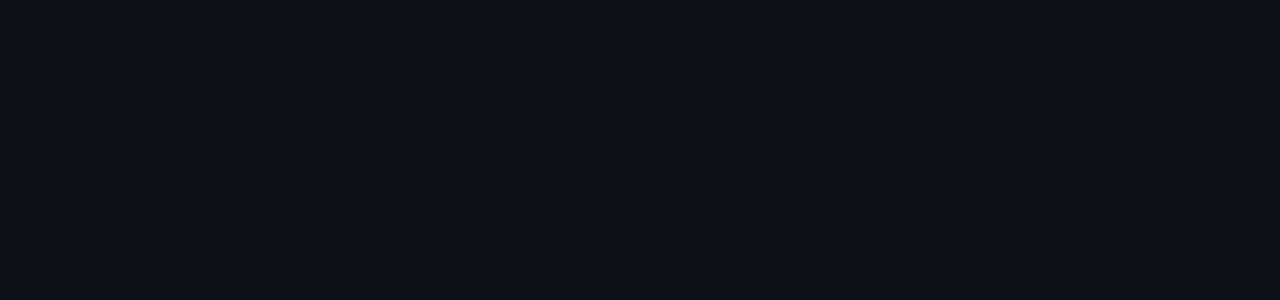
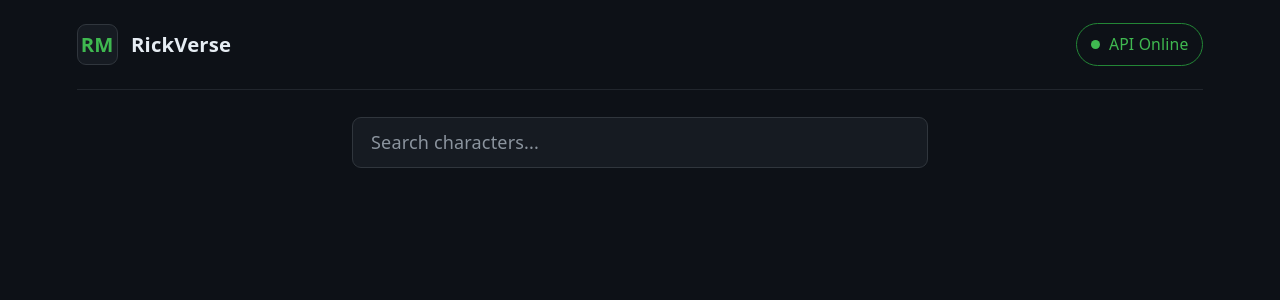
Before and after one commit to josecarlosonate/RickVerse, a React (Vite) app: page / in a window 1280 px wide. Shown: the top 300 px of the page. Built offline with nearby package versions, Linux system fonts and the light colour scheme.

Commit message:
feat: add search and header component

```diff
--- a/src/App.tsx
+++ b/src/App.tsx
@@ -1,10 +1,13 @@
 import './App.css'
+import Header from './components/Header'
+import Search from './components/Search'
 
 function App() {
 
   return (
     <>
-
+      <Header />
+      <Search />
     </>
   )
 }
--- /dev/null
+++ b/src/components/Header.tsx
@@ -0,0 +1,18 @@
+function Header() {
+    return (
+        <header className="flex h-20 items-center justify-between border-b border-[#21262d]">
+            <a href="/" className="flex items-center gap-3 text-lg font-semibold text-[#e6edf3]">
+                <span className="grid h-9 w-9 place-items-center rounded-lg border border-[#30363d] bg-[#161b22] font-bold text-[#3fb950]">
+                    RM
+                </span>
+                <span>RickVerse</span>
+            </a>
+            <div className="flex items-center gap-2 rounded-full border border-[#238636] px-3 py-2 text-sm text-[#3fb950]">
+                <span className="h-2 w-2 rounded-full bg-[#3fb950]"></span>
+                API Online
+            </div>
+        </header>
+    )
+}
+
+export default Header
--- /dev/null
+++ b/src/components/Search.tsx
@@ -0,0 +1,13 @@
+function Search() {
+    return (
+        <div className="w-full mx-auto max-w-lg mt-6 mb-2">
+            <input placeholder="Search characters..."
+                className="border border-[#30363d] rounded-lg text-[#e6edf3] placeholder:text-[#8b949e]
+                outline-none py-2.5 px-4 bg-[#161b22] mx-auto w-full
+                transition duration-200 focus:ring-2 focus:-translate-y-1"
+                type="text" />
+        </div>
+    )
+}
+
+export default Search
```
